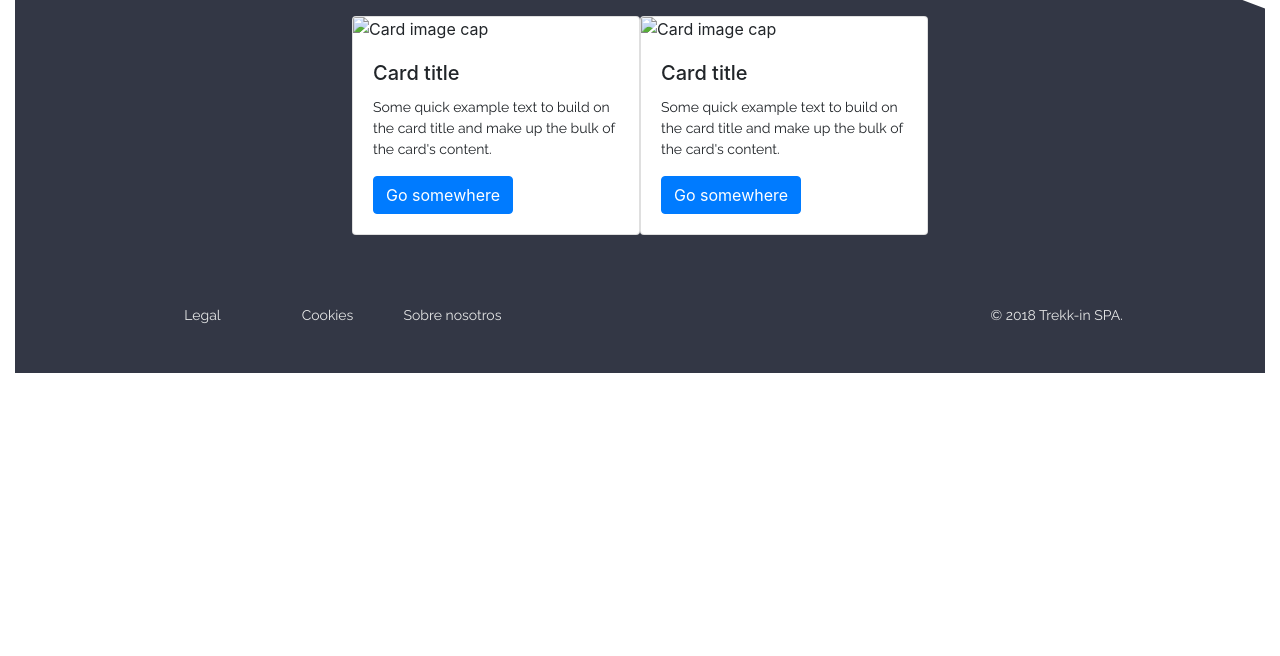
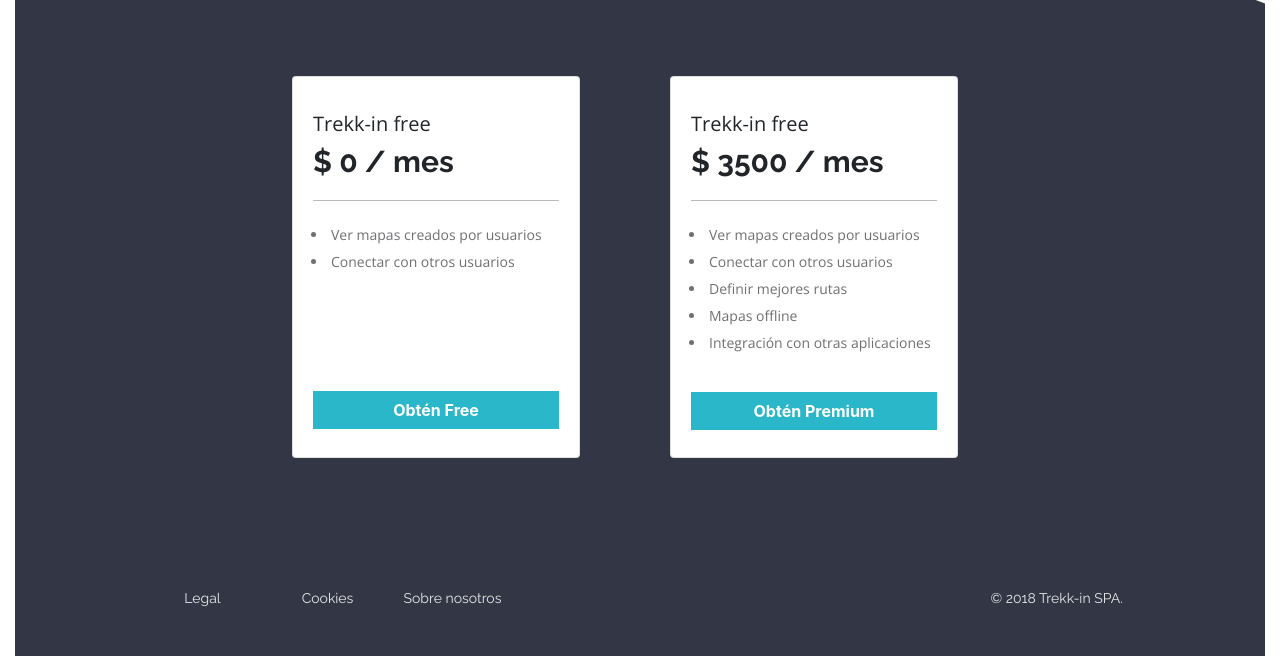
Before and after one commit to cotone89/startup-treek-in, a plain HTML site: page index.html in a window 1280 px wide. Shown: the part 314-970 px from the top of the page. Before the commit the page ends 800 px from the top, so only its background shows below. Drawn offline with nearby package versions, Linux system fonts and the light colour scheme.

Commit message:
finalizada sección de precios

```diff
--- a/assets/sass/base/_typography.scss
+++ b/assets/sass/base/_typography.scss
@@ -3,3 +3,21 @@
     font-weight: $regular;
     font-size: $small;
 }
+h4 {
+    font-size: $large;
+    font-weight: $regular;
+    font-family: $open-sans;
+    margin-top: 15px;
+}
+h5 {
+    font-size: $x-large;
+    font-weight: $bold;
+    font-family: $releway;
+    padding-bottom: 20px;
+    border-bottom: 1px solid $gray;
+}
+li {
+    font-size: $small;
+    font-family: $open-sans;
+    color:$nickel;
+}
--- a/assets/sass/layout/_main-section.scss
+++ b/assets/sass/layout/_main-section.scss
@@ -5,7 +5,8 @@
     width: 100%;
     height: auto;
     background-size: cover;
-
+    display: flex;
+    justify-content: center;
 }
 .cards-flexbox {
     display: flex;
@@ -16,3 +17,61 @@
     padding-top: 250px;
     padding-bottom: 40px;
 }
+.card-flexbox__body {
+    height: 380px;
+}
+.card-flexbox__boton1 {
+    position: relative;
+    top: 100px;
+    width: 100%;
+    background: $ball-blue;
+    border-radius: 0%;
+    color: $white;
+    font-weight: bold;
+
+    &:hover {
+        background: $blue-lagoon;
+        color: $white;
+    }
+
+    &:focus {
+        background: $gray;
+        color: $white;
+    }
+}
+.card-flexbox__boton2 {
+    position: relative;
+    top: 20px;
+    width: 100%;
+    background: $ball-blue;
+    border-radius: 0%;
+    color: $white;
+    font-weight: bold;
+
+    &:hover {
+        background: $blue-lagoon;
+        color: $white;
+    }
+
+    &:focus {
+        background: $gray;
+        color: $white;
+    }
+}
+ul {
+    margin-left: 15px;
+    margin-top: 20px;
+
+    li {
+        padding: 3px;
+    }
+}
+.container-titulo__h2 {
+    position: absolute;
+    margin-left: auto;
+    margin-right: auto;
+    left: 0;
+    right: 0;
+    color: $white;
+    padding-top: 180px;
+}
--- a/index.html
+++ b/index.html
@@ -37,30 +37,44 @@
 
         <main class="main container-fluid">
 
+            <div class="container-titulo">
+                <h2 class="container-titulo__h2 text-center">Precios</h2>
 
                 <section class="section-precios">
-
                     <!--AQUÍ USÉ FLEXBOX-->
                     <div class="cards-flexbox">
-                    <div class="card" style="width: 18rem;">
-                        <img class="card-img-top" src="..." alt="Card image cap">
-                        <div class="card-body">
-                            <h5 class="card-title">Card title</h5>
-                            <p class="card-text">Some quick example text to build on the card title and make up the bulk of the card's content.</p>
-                            <a href="#" class="btn btn-primary">Go somewhere</a>
+
+                        <div class="card" style="width: 18rem;margin: 30px;">
+                            <div class="card-body card-flexbox__body">
+                                <h4>Trekk-in free</h4>
+                                <h5>$ 0 / mes</h5>
+                                <ul class="card-text">
+                                    <li>Ver mapas creados por usuarios</li>
+                                    <li>Conectar con otros usuarios</li>
+                                </ul>
+                                <button type="button" class="btn card-flexbox__boton1">Obt&eacute;n Free</button>
                             </div>
                         </div>
-                    <div class="card" style="width: 18rem;">
-                        <img class="card-img-top" src="..." alt="Card image cap">
-                        <div class="card-body">
-                            <h5 class="card-title">Card title</h5>
-                            <p class="card-text">Some quick example text to build on the card title and make up the bulk of the card's content.</p>
-                            <a href="#" class="btn btn-primary">Go somewhere</a>
+
+
+                        <div class="card" style="width: 18rem;margin: 60px;">
+                            <div class="card-body card-flexbox__body">
+                                <h4>Trekk-in free</h4>
+                                <h5>$ 3500 / mes</h5>
+                                <ul class="card-text">
+                                    <li>Ver mapas creados por usuarios</li>
+                                    <li>Conectar con otros usuarios</li>
+                                    <li>Definir mejores rutas</li>
+                                    <li>Mapas offline</li>
+                                    <li>Integraci&oacute;n con otras aplicaciones</li>
+                                </ul>
+                                <button type="button" class="btn card-flexbox__boton2">Obt&eacute;n Premium</button>
                             </div>
                         </div>
                     </div>
 
                 </section>
+            </div>
 
 
             <!--AQUÍ USÉ GRID-->
```
Also changed, not shown: assets/css/style.css, 1 other file. Lines whose indentation alone changed are shown as unchanged.
